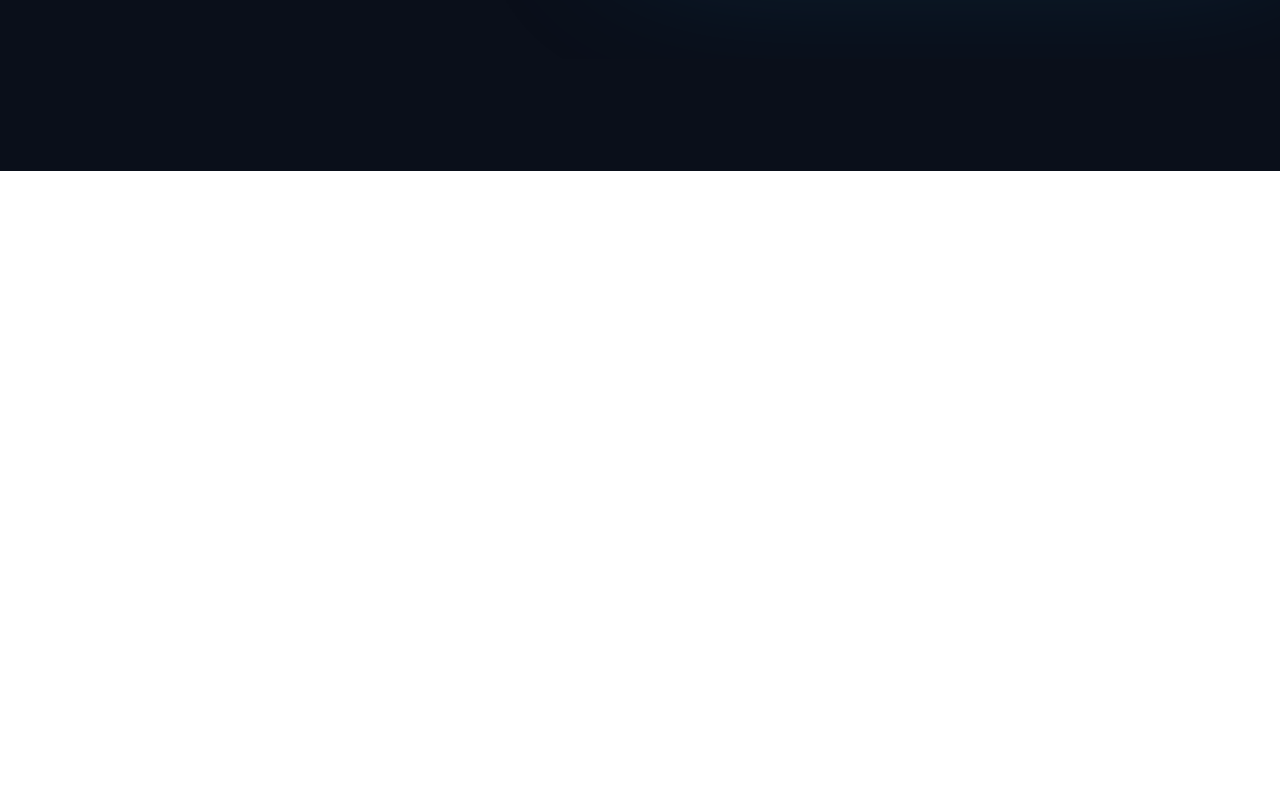
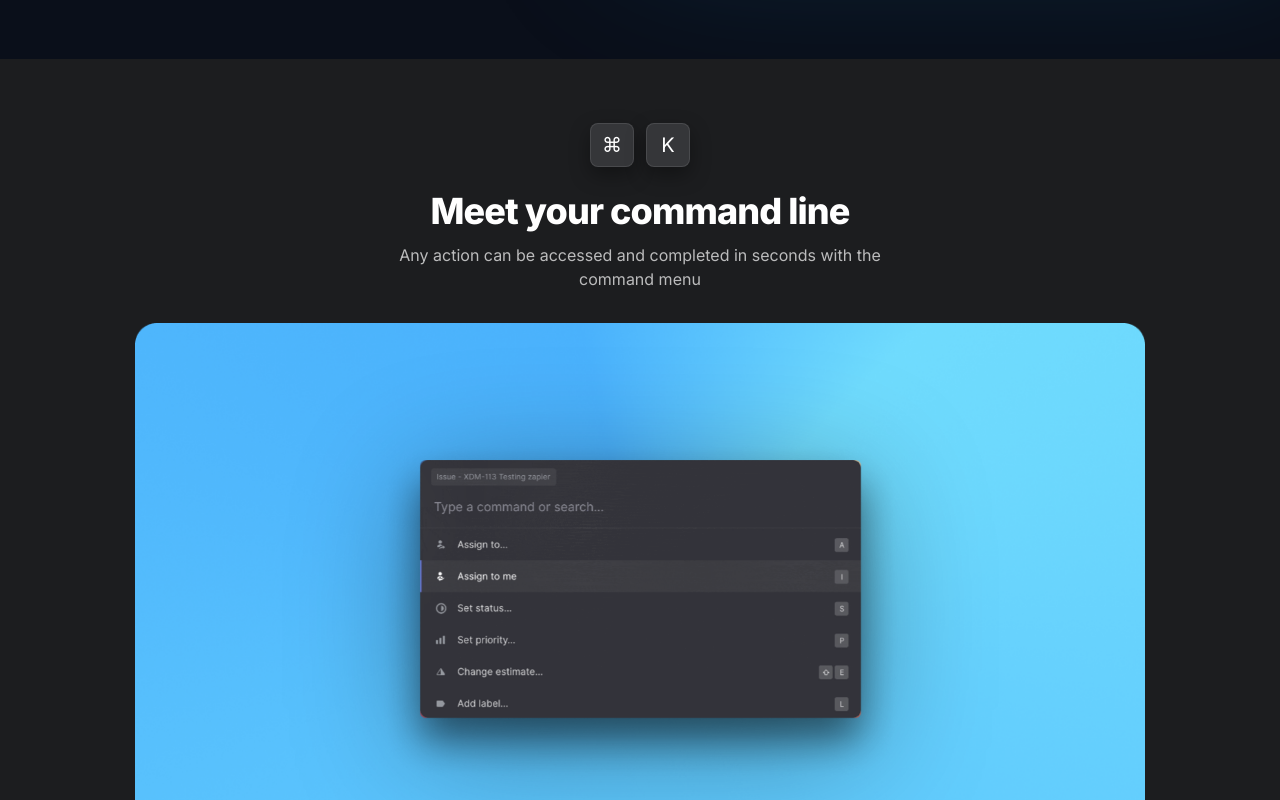
Before and after one commit to Avditor/Deepnav-Assignment, a Next.js app: page / in a window 1280 px wide. Shown: the part 3600-4400 px from the top of the page. Before the commit the page ends 3771 px from the top, so only its background shows below. Built offline with nearby package versions, Linux system fonts and the light colour scheme.

Commit message:
section 6 complete

```diff
--- a/src/app/page.tsx
+++ b/src/app/page.tsx
@@ -62,13 +62,10 @@ function InteractiveCube() {
             shadow-[0_24px_70px_rgba(34,211,238,.35)]
             transition-transform duration-300 will-change-transform
             [transform-style:preserve-3d]"
-          style={{
-            transform: "rotateX(var(--rx)) rotateY(var(--ry)) translateZ(0)",
-          }}
+          style={{ transform: "rotateX(var(--rx)) rotateY(var(--ry)) translateZ(0)" }}
         >
           <div
-            className="pointer-events-none absolute inset-0 rounded-3xl
-              opacity-0 group-hover:opacity-100 transition-opacity duration-200"
+            className="pointer-events-none absolute inset-0 rounded-3xl opacity-0 group-hover:opacity-100 transition-opacity duration-200"
             style={{
               background:
                 "radial-gradient(360px 260px at var(--mx,50%) var(--my,50%), rgba(255,255,255,0.18), transparent 60%)",
@@ -102,17 +99,11 @@ export default function Page() {
       <div className="pointer-events-none absolute inset-0">
         <div
           className="absolute -top-[28vw] -left-[22vw] h-[90vw] w-[90vw] rounded-full blur-3xl opacity-40"
-          style={{
-            background:
-              "radial-gradient(closest-side, rgba(14,165,233,.65), transparent 60%)",
-          }}
+          style={{ background: "radial-gradient(closest-side, rgba(14,165,233,.65), transparent 60%)" }}
         />
         <div
           className="absolute -top-[18vw] right-[-10vw] h-[52vw] w-[52vw] rounded-full blur-3xl opacity-25"
-          style={{
-            background:
-              "radial-gradient(closest-side, rgba(56,189,248,.35), transparent 65%)",
-          }}
+          style={{ background: "radial-gradient(closest-side, rgba(56,189,248,.35), transparent 65%)" }}
         />
       </div>
 
@@ -124,8 +115,7 @@ export default function Page() {
             <span className="text-sm font-semibold">GydeXP</span>
           </div>
           <div className="flex items-center gap-6">
-            {["Tracking Studio", "About Us", "Pricing", "Experiences", "DreamXP"].map(
-              (item, idx) => (
+            {["Tracking Studio", "About Us", "Pricing", "Experiences", "DreamXP"].map((item, idx) => (
               <a
                 key={idx}
                 href="#"
@@ -135,8 +125,7 @@ export default function Page() {
               >
                 {item}
               </a>
-              )
-            )}
+            ))}
           </div>
           <div className="flex items-center gap-3">
             <a href="#" className="text-sm font-medium text-white/80 hover:text-white">
@@ -162,8 +151,8 @@ export default function Page() {
           </h1>
 
           <p className="mt-6 text-base leading-7 text-white/70">
-            Linear helps streamline software projects, sprints, tasks and bug
-            tracking. It’s built for high-performance teams.
+            Linear helps streamline software projects, sprints, tasks and bug tracking. It’s built
+            for high-performance teams.
           </p>
 
           <div className="mt-8 flex items-center">
@@ -232,20 +221,8 @@ export default function Page() {
           POWERING THE NEXT GENERATION OF COMPANIES
         </h2>
         <div className="mt-10 flex flex-col items-center gap-8 w-full px-6">
-          <Image
-            src="/firstlinelogo.png"
-            alt="First Line Logo"
-            width={1920}
-            height={300}
-            className="object-contain w-full"
-          />
-          <Image
-            src="/secondlinelogo.png"
-            alt="Second Line Logo"
-            width={1920}
-            height={300}
-            className="object-contain w-full"
-          />
+          <Image src="/firstlinelogo.png" alt="First Line Logo" width={1920} height={300} className="object-contain w-full" />
+          <Image src="/secondlinelogo.png" alt="Second Line Logo" width={1920} height={300} className="object-contain w-full" />
         </div>
       </section>
 
@@ -257,9 +234,7 @@ export default function Page() {
         className="w-full py-16 flex flex-col items-center justify-center text-center px-6 md:px-8"
         style={{ backgroundColor: "#1C1D1F", fontFamily: "Inter, sans-serif" }}
       >
-        <h2 className="text-3xl sm:text-4xl font-bold text-white max-w-2xl">
-          An experience you’d expect from a professional tool.
-        </h2>
+        <h2 className="text-3xl sm:text-4xl font-bold text-white max-w-2xl">An experience you’d expect from a professional tool.</h2>
         <p className="mt-4 text-lg sm:text-xl font-bold" style={{ color: "#A7A9BE" }}>
           Opinionated and designed for daily use.
         </p>
@@ -270,10 +245,7 @@ export default function Page() {
               subtitle: "Built for speed",
               desc: "Synchronized in real-time across all users. No spinners or waiting.",
               icon: (
-                <div
-                  className="rounded-2xl border border-white/15 bg-white/5 backdrop-blur-sm flex items-center justify-center px-3 py-2 shadow-[0_8px_30px_rgba(255,255,255,.07)]"
-                  style={{ color: "#5E6AD2", fontSize: "1.3rem", fontWeight: "bold" }}
-                >
+                <div className="rounded-2xl border border-white/15 bg-white/5 backdrop-blur-sm flex items-center justify-center px-3 py-2 shadow-[0_8px_30px_rgba(255,255,255,.07)]" style={{ color: "#5E6AD2", fontSize: "1.3rem", fontWeight: "bold" }}>
                   {"< 100ms"}
                 </div>
               ),
@@ -282,10 +254,7 @@ export default function Page() {
               subtitle: "Keyboard first design",
               desc: "Optimized for efficiency with extensive keyboard shortcuts.",
               icon: (
-                <div
-                  className="h-12 w-12 rounded-2xl border border-white/15 bg-white/5 backdrop-blur-sm flex items-center justify-center text-2xl shadow-[0_8px_30px_rgba(255,255,255,.07)]"
-                  style={{ color: "#5E6AD2" }}
-                >
+                <div className="h-12 w-12 rounded-2xl border border-white/15 bg-white/5 backdrop-blur-sm flex items-center justify-center text-2xl shadow-[0_8px_30px_rgba(255,255,255,.07)]" style={{ color: "#5E6AD2" }}>
                   ⌘
                 </div>
               ),
@@ -329,28 +298,18 @@ export default function Page() {
           ].map((card, idx) => (
             <div
               key={idx}
-              className="p-8 rounded-3xl relative z-10 flex flex-col justify-between h-full
-                         transition-[transform,background-color] duration-300
-                         hover:bg-[#323234] transform-gpu will-change-transform
-                         hover:[transform:rotateX(3deg)_rotateY(-2deg)_translateY(-2px)]"
-              style={{
-                backgroundColor: "#27272A",
-                position: "relative",
-                isolation: "isolate",
-                minHeight: "220px",
-              }}
+              className="p-8 rounded-3xl relative z-10 flex flex-col justify-between h-full transition-[transform,background-color] duration-300 hover:bg-[#323234] transform-gpu will-change-transform hover:[transform:rotateX(3deg)_rotateY(-2deg)_translateY(-2px)]"
+              style={{ backgroundColor: "#27272A", position: "relative", isolation: "isolate", minHeight: "220px" }}
             >
               <div className="mb-3 flex justify-center">{card.icon}</div>
               <h3 className="text-2xl font-bold text-white mb-3">{card.subtitle}</h3>
-              <p className="text-base font-medium" style={{ color: "#A7A9BE" }}>
-                {card.desc}
-              </p>
+              <p className="text-base font-medium" style={{ color: "#A7A9BE" }}>{card.desc}</p>
             </div>
           ))}
         </div>
       </section>
 
-      {/* SECTION FIVE (taller; image size unchanged; text vertically centered & manual line breaks) */}
+      {/* SECTION FIVE */}
       <section
         id="section-five"
         className="relative w-full overflow-hidden py-24 md:py-32 min-h-[760px] md:min-h-[820px]"
@@ -358,8 +317,6 @@ export default function Page() {
         style={{ fontFamily: "Inter, sans-serif" }}
       >
         <div className="absolute inset-x-0 -top-0.5 h-px bg-gradient-to-r from-transparent via-white/10 to-transparent" />
-
-        {/* Right image: keep exact visual size via max-heights */}
         <div className="absolute inset-y-0 right-0 w-[72vw] md:w-[58vw] lg:w-[50vw] flex items-center justify-end pointer-events-none">
           <div className="relative w-full h-[90%] max-h-[540px] md:max-h-[612px]">
             <Image
@@ -372,15 +329,12 @@ export default function Page() {
             />
           </div>
         </div>
-
-        {/* Left text content with forced wraps like screenshot 2 */}
         <div className="relative z-10 mx-auto max-w-7xl px-6 md:px-8">
           <div className="grid grid-cols-1 md:grid-cols-2 gap-10 items-center">
             <div className="max-w-xl min-h-[540px] md:min-h-[612px] flex flex-col justify-center">
               <h3 className="text-4xl sm:text-5xl font-extrabold leading-tight tracking-tight">
                 Interface,<br />streamlined.
               </h3>
-
               <p className="mt-6 text-base leading-7 text-white/80">
                 <span className="font-semibold text-white">Robust.</span> Fast to navigate. Create
                 <br />
@@ -388,15 +342,81 @@ export default function Page() {
                 <br />
                 labels and estimates.
               </p>
-
               <p className="mt-5 text-base leading-7 text-white/80">
                 <span className="font-semibold text-white">List and board.</span> See your issues in
                 <br />
                 either a list or board view.
               </p>
             </div>
+            <div className="hidden md:block" />
+          </div>
+        </div>
+      </section>
 
-            <div className="hidden md:block" />
+      {/* SECTION SIX — keycaps pop closer on hover; overlay image 3D hover */}
+      <section
+        id="section-six"
+        className="w-full"
+        style={{ backgroundColor: "#1C1D1F", fontFamily: "Inter, sans-serif" }}
+      >
+        <div className="mx-auto max-w-7xl px-6 md:px-8">
+          {/* Top content */}
+          <div className="pt-16 pb-8 flex flex-col items-center text-center">
+            {/* Perspective wrapper so keycaps can translateZ on hover */}
+            <div className="mb-6 flex items-center gap-3 [perspective:1200px]">
+              {["⌘", "K"].map((k, i) => (
+                <span
+                  key={i}
+                  className="inline-flex h-11 w-11 items-center justify-center rounded-lg bg-[#353639] text-white border border-white/10 shadow-[0_8px_20px_rgba(0,0,0,.35)] text-xl cursor-default transform-gpu will-change-transform transition-transform duration-500 hover:[transform:translateZ(120px)_scale(1.15)]"
+                  aria-hidden="true"
+                >
+                  {k}
+                </span>
+              ))}
+            </div>
+
+            <h2 className="text-3xl sm:text-4xl font-extrabold tracking-tight">
+              Meet your command line
+            </h2>
+            <p className="mt-3 max-w-xl text-white/70">
+              Any action can be accessed and completed in seconds with the
+              <br />
+              command menu
+            </p>
+          </div>
+
+          {/* Stacked images with 3D overlay on hover */}
+          <div className="pb-24 flex justify-center">
+            <div className="group relative w-full max-w-5xl aspect-[16/9] [perspective:1200px]">
+              {/* Base image */}
+              <Image
+                src="/sectionsix.png"
+                alt="Command menu base"
+                fill
+                sizes="(min-width:1280px) 960px, (min-width:768px) 80vw, 92vw"
+                className="object-contain"
+                priority
+              />
+              {/* Overlay (smaller, centered, moves toward screen on hover) */}
+              <div className="pointer-events-none absolute inset-0 flex items-center justify-center">
+                <div
+                  className="relative w-[72%] md:w-[60%] aspect-[16/9]
+                             transform-gpu transition-transform duration-500 will-change-transform
+                             [transform:translateZ(0)]
+                             group-hover:[transform:translateZ(64px)_scale(1.06)]
+                             drop-shadow-[0_20px_60px_rgba(0,0,0,.35)]"
+                >
+                  <Image
+                    src="/sectionsixb.png"
+                    alt="Command menu overlay"
+                    fill
+                    sizes="(min-width:1280px) 720px, (min-width:768px) 60vw, 80vw"
+                    className="object-contain"
+                    priority
+                  />
+                </div>
+              </div>
+            </div>
           </div>
         </div>
       </section>
```
Also changed, not shown: public/sectionsix.png (added), public/sectionsixb.png (added). Lines whose indentation alone changed are shown as unchanged.
